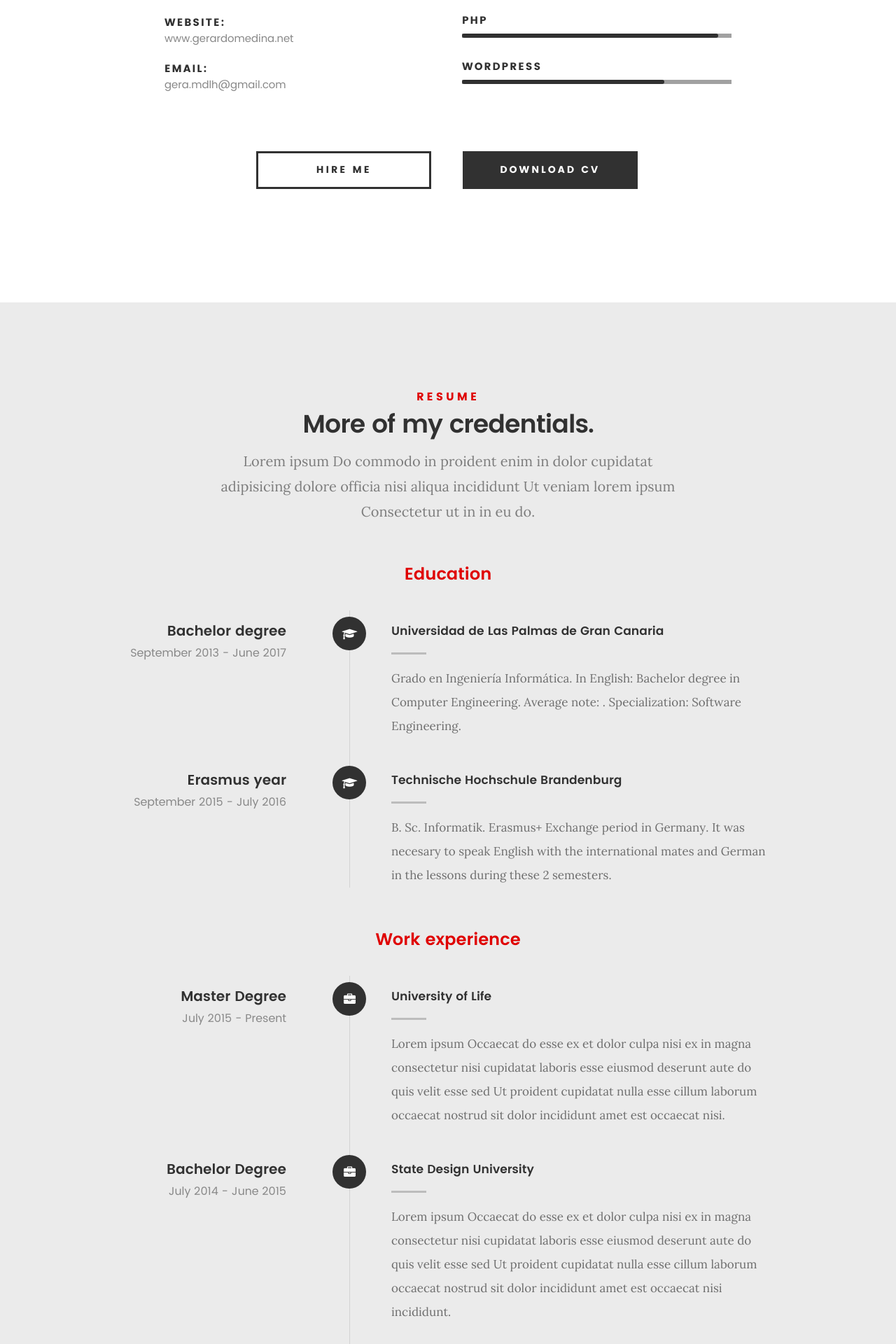
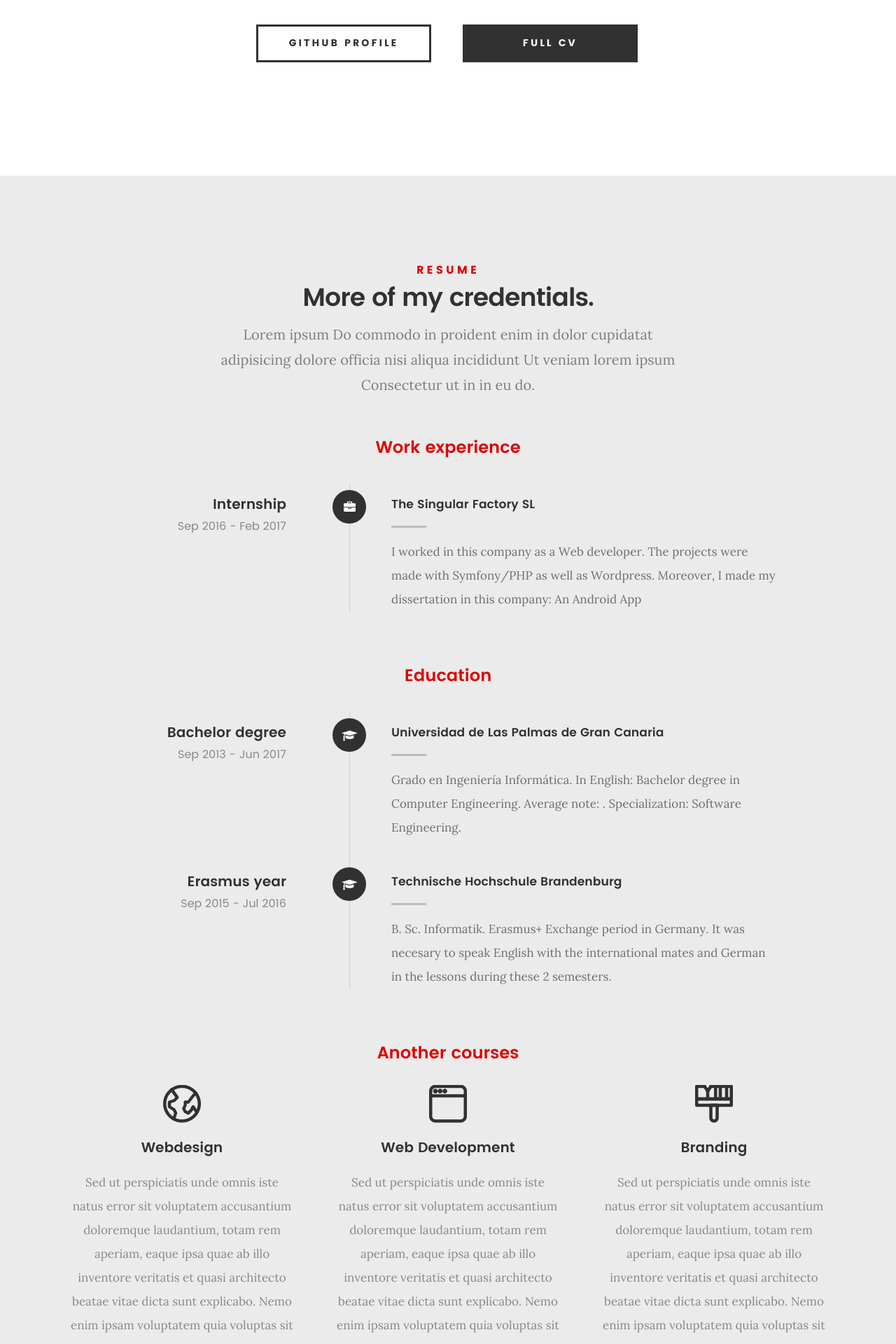
Before and after one commit to gerasp/gerasp.github.io, a PHP site: page / in a window 1280 px wide. Shown: the part 1560-3480 px from the top of the page at 70% size. Run offline with PHP 8.4, Linux system fonts and the light colour scheme; some web fonts are replaced.

Commit message:
Add carousel

```diff
--- a/css/main.css
+++ b/css/main.css
@@ -2127,7 +2127,8 @@ header .logo a {
 	max-width: 1200px;
 }
 .services-list {
-	margin-top: 1.2rem;
+	margin-top: 6rem;
+	width: 70%;
 	text-align: center;
 }
 .services-list .service {
@@ -2140,13 +2141,19 @@ header .logo a {
 }
 .services-list .icon i {
 	font-size: 5.4rem;
-	color: #DF0101;
+	color: #313131;
+;
 }
 .services-list h3 {
 	color: #FFFFFF;
 }
 .services-list .desc {
-	color: rgba(255, 255, 255, 0.6);
+	color: #888888;
+}
+
+.service-content > h3{
+	color: #313131;
+
 }
 
 /* pagination */
@@ -2165,7 +2172,7 @@ header .logo a {
 	margin: 1.2rem .8rem 0 .8rem;
 	border-radius: 50%;
 	display: inline-block;
-	background: #FFFFFF;
+	background: #313131;
 }
 .owl-theme .owl-controls .owl-page.active span {
 	background: #DF0101;
--- a/index.html
+++ b/index.html
@@ -54,11 +54,20 @@
                     <i class="fa fa-globe"></i> Change language <i class="fa fa-angle-down"></i>
                 </a>
                 <ul class="dropdown-menu">
-                    <li><a href="#" class="change-lang change-lang-es" onclick=""><img class="flag" height="24px" width="24px" src="images/icons/es.png" alt="es"/>
+                    <li><a href="#" class="change-lang change-lang-es" onclick=""><img class="flag" height="24px"
+                                                                                       width="24px"
+                                                                                       src="images/icons/es.png"
+                                                                                       alt="es"/>
                         Spanish</a></li>
-                    <li><a href="#" class="change-lang change-lang-en" onclick=""><img class="flag" height="24px" width="24px" src="images/icons/en.png" alt="en"/>
+                    <li><a href="#" class="change-lang change-lang-en" onclick=""><img class="flag" height="24px"
+                                                                                       width="24px"
+                                                                                       src="images/icons/en.png"
+                                                                                       alt="en"/>
                         English</a></li>
-                    <li><a href="#" class="change-lang change-lang-de" onclick=""><img class="flag" height="24px" width="24px" src="images/icons/de.png" alt="de"/>
+                    <li><a href="#" class="change-lang change-lang-de" onclick=""><img class="flag" height="24px"
+                                                                                       width="24px"
+                                                                                       src="images/icons/de.png"
+                                                                                       alt="de"/>
                         German</a></li>
                 </ul>
             </div>
@@ -75,10 +84,10 @@
                     <a class="page-scroll" href="#about">About</a>
                 </li>
                 <li>
-                    <a class="page-scroll" href="#resume" >Resume</a>
+                    <a class="page-scroll" href="#resume">Resume</a>
                 </li>
                 <li>
-                    <a class="page-scroll" href="#contact" >Contact</a>
+                    <a class="page-scroll" href="#contact">Contact</a>
                 </li>
             </ul>
         </div>
@@ -99,15 +108,15 @@
 
             <div class="col-twelve">
 
-                <h5 >Welcome to my website</h5>
+                <h5>Welcome to my website</h5>
                 <h1>Gerardo Medina</h1>
 
                 <p class="intro-position">
-                    <span >Web developer</span>
-                    <span >Software engineer</span>
+                    <span>Web developer</span>
+                    <span>Software engineer</span>
                 </p>
 
-                <a class="button stroke smoothscroll" href="#about" title="" >About me</a>
+                <a class="button stroke smoothscroll" href="#about" title="">About me</a>
 
             </div>
 
@@ -125,14 +134,14 @@
     <div class="row section-intro">
         <div class="col-twelve">
 
-            <h5 >About</h5>
-            <h1 >Let me introduce myself.</h1>
+            <h5>About</h5>
+            <h1>Let me introduce myself.</h1>
 
             <div class="intro-info">
 
                 <img src="images/profile-pic.jpg" alt="Profile Picture">
 
-                <p class="lead" >I'm a guy</p>
+                <p class="lead">I'm a guy</p>
             </div>
 
         </div>
@@ -141,26 +150,21 @@
     <div class="row about-content">
 
         <div class="col-six tab-full">
-
-            <h3 >Profile</h3>
-            <p>Lorem ipsum Qui veniam ut consequat ex ullamco nulla in non ut esse in magna sint minim officia
-                consectetur nisi commodo ea magna pariatur nisi cillum.</p>
-
             <ul class="info-list">
                 <li>
-                    <strong >Fullname:</strong>
+                    <strong>Fullname:</strong>
                     <span>Gerardo Medina Déniz</span>
                 </li>
                 <li>
-                    <strong >Birth Date:</strong>
-                    <span >November 17, 1995</span>
+                    <strong>Birth Date:</strong>
+                    <span>November 17, 1995</span>
                 </li>
                 <li>
-                    <strong >Birth Place:</strong>
-                    <span >Las Palmas, Spain</span>
+                    <strong>Birth Place:</strong>
+                    <span>Las Palmas, Spain</span>
                 </li>
                 <li>
-                    <strong >Website:</strong>
+                    <strong>Website:</strong>
                     <span>www.gerardomedina.net</span>
                 </li>
                 <li>
@@ -173,11 +177,6 @@
         </div>
 
         <div class="col-six tab-full">
-
-            <h3 >Skills</h3>
-            <p>Lorem ipsum Qui veniam ut consequat ex ullamco nulla in non ut esse in magna sint minim officia
-                consectetur nisi commodo ea magna pariatur nisi cillum.</p>
-
             <ul class="skill-bars">
                 <li>
                     <div class="progress percent90"><span>90%</span></div>
@@ -208,8 +207,8 @@
 
     <div class="row button-section">
         <div class="col-twelve">
-            <a href="#contact" title="Hire Me" class="button stroke smoothscroll">Hire Me</a>
-            <a href="#" title="Download CV" class="button button-primary">Download CV</a>
+            <a href="https://github.com/gerasp" title="Hire Me" class="button stroke smoothscroll">GitHub profile</a>
+            <a href="#" title="Download CV" class="button button-primary">Full CV</a>
         </div>
     </div>
 
@@ -223,7 +222,7 @@
     <div class="row section-intro">
         <div class="col-twelve">
 
-            <h5 >Resume</h5>
+            <h5>Resume</h5>
             <h1>More of my credentials.</h1>
 
             <p class="lead">Lorem ipsum Do commodo in proident enim in dolor cupidatat adipisicing dolore officia nisi
@@ -232,6 +231,45 @@
         </div>
     </div> <!-- /section-intro-->
 
+
+    <div class="row resume-timeline">
+
+        <div class="col-twelve resume-header">
+
+            <h2>Work experience</h2>
+
+        </div> <!-- /resume-header -->
+
+        <div class="col-twelve">
+
+            <div class="timeline-wrap">
+
+                <div class="timeline-block">
+
+                    <div class="timeline-ico">
+                        <i class="fa fa-briefcase"></i>
+                    </div>
+
+                    <div class="timeline-header">
+                        <h3>Internship</h3>
+                        <p>Sep 2016 - Feb 2017</p>
+                    </div>
+
+                    <div class="timeline-content">
+                        <h4>The Singular Factory SL</h4>
+                        <p>I worked in this company as a Web developer. The projects were made with Symfony/PHP as well
+                            as Wordpress.
+                            Moreover, I made my dissertation in this company: An Android App</p>
+                    </div>
+
+                </div> <!-- /timeline-block -->
+
+            </div> <!-- /timeline-wrap -->
+
+        </div> <!-- /col-twelve -->
+
+    </div> <!-- /resume-timeline -->
+    </br>
     <div class="row resume-timeline">
 
         <div class="col-twelve resume-header">
@@ -252,7 +290,7 @@
 
                     <div class="timeline-header">
                         <h3>Bachelor degree</h3>
-                        <p>September 2013 - June 2017</p>
+                        <p>Sep 2013 - Jun 2017</p>
                     </div>
 
                     <div class="timeline-content">
@@ -271,12 +309,13 @@
 
                     <div class="timeline-header">
                         <h3>Erasmus year</h3>
-                        <p>September 2015 - July 2016</p>
+                        <p>Sep 2015 - Jul 2016</p>
                     </div>
 
                     <div class="timeline-content">
                         <h4>Technische Hochschule Brandenburg</h4>
-                        <p>B. Sc. Informatik. Erasmus+ Exchange period in Germany. It was necesary to speak English with the international mates and German in the lessons during these 2 semesters.</p>
+                        <p>B. Sc. Informatik. Erasmus+ Exchange period in Germany. It was necesary to speak English with
+                            the international mates and German in the lessons during these 2 semesters.</p>
                     </div>
 
                 </div> <!-- /timeline-block -->
@@ -286,86 +325,86 @@
         </div> <!-- /col-twelve -->
 
     </div> <!-- /resume-timeline -->
-
-    <div class="row resume-timeline">
-
+    </br>
+    <div class="row">
         <div class="col-twelve resume-header">
 
-            <h2>Work experience</h2>
+            <h2>Another courses</h2>
 
         </div> <!-- /resume-header -->
 
-        <div class="col-twelve">
+        <div id="owl-slider" class="owl-carousel services-list">
 
-            <div class="timeline-wrap">
 
-                <div class="timeline-block">
-
-                    <div class="timeline-ico">
-                        <i class="fa fa-briefcase"></i>
+            <div class="service">
+                <span class="icon"><i class="icon-earth"></i></span>
+                <div class="service-content">
+                    <h3>Webdesign</h3>
+                    <p class="desc">Sed ut perspiciatis unde omnis iste natus error sit voluptatem accusantium
+                        doloremque laudantium, totam rem aperiam, eaque ipsa quae ab illo inventore veritatis et quasi
+                        architecto beatae vitae dicta sunt explicabo. Nemo enim ipsam voluptatem quia voluptas sit
+                        aspernatur aut odit aut fugit.
+                    </p>
                 </div>
-
-                    <div class="timeline-header">
-                        <h3>Master Degree</h3>
-                        <p>July 2015 - Present</p>
+            </div> <!-- /service -->
+            <div class="service">
+                <span class="icon"><i class="icon-window"></i></span>
+                <div class="service-content">
+                    <h3>Web Development</h3>
+                    <p class="desc">Sed ut perspiciatis unde omnis iste natus error sit voluptatem accusantium
+                        doloremque laudantium, totam rem aperiam, eaque ipsa quae ab illo inventore veritatis et quasi
+                        architecto beatae vitae dicta sunt explicabo. Nemo enim ipsam voluptatem quia voluptas sit
+                        aspernatur aut odit aut fugit.
+                    </p>
                 </div>
-
-                    <div class="timeline-content">
-                        <h4>University of Life</h4>
-                        <p>Lorem ipsum Occaecat do esse ex et dolor culpa nisi ex in magna consectetur nisi cupidatat
-                            laboris esse eiusmod deserunt aute do quis velit esse sed Ut proident cupidatat nulla esse
-                            cillum laborum occaecat nostrud sit dolor incididunt amet est occaecat nisi.</p>
+            </div> <!-- /service -->
+            <div class="service">
+                <span class="icon"><i class="icon-paint-brush"></i></span>
+                <div class="service-content">
+                    <h3>Branding</h3>
+                    <p class="desc">Sed ut perspiciatis unde omnis iste natus error sit voluptatem accusantium
+                        doloremque laudantium, totam rem aperiam, eaque ipsa quae ab illo inventore veritatis et quasi
+                        architecto beatae vitae dicta sunt explicabo. Nemo enim ipsam voluptatem quia voluptas sit
+                        aspernatur aut odit aut fugit.
+                    </p>
                 </div>
-
-                </div> <!-- /timeline-block -->
-
-                <div class="timeline-block">
-
-                    <div class="timeline-ico">
-                        <i class="fa fa-briefcase"></i>
+            </div> <!-- /service -->
+            <div class="service">
+                <span class="icon"><i class="icon-toggles"></i></span>
+                <div class="service-content">
+                    <h3>UI/UX Design</h3>
+                    <p class="desc">Sed ut perspiciatis unde omnis iste natus error sit voluptatem accusantium
+                        doloremque laudantium, totam rem aperiam, eaque ipsa quae ab illo inventore veritatis et quasi
+                        architecto beatae vitae dicta sunt explicabo. Nemo enim ipsam voluptatem quia voluptas sit
+                        aspernatur aut odit aut fugit.
+                    </p>
                 </div>
-
-                    <div class="timeline-header">
-                        <h3>Bachelor Degree</h3>
-                        <p>July 2014 - June 2015</p>
+            </div> <!-- /service -->
+            <div class="service">
+                <span class="icon"><i class="icon-image"></i></span>
+                <div class="service-content">
+                    <h3>Graphics Design</h3>
+                    <p class="desc">Sed ut perspiciatis unde omnis iste natus error sit voluptatem accusantium
+                        doloremque laudantium, totam rem aperiam, eaque ipsa quae ab illo inventore veritatis et quasi
+                        architecto beatae vitae dicta sunt explicabo. Nemo enim ipsam voluptatem quia voluptas sit
+                        aspernatur aut odit aut fugit.
+                    </p>
                 </div>
-
-                    <div class="timeline-content">
-                        <h4>State Design University</h4>
-                        <p>Lorem ipsum Occaecat do esse ex et dolor culpa nisi ex in magna consectetur nisi cupidatat
-                            laboris esse eiusmod deserunt aute do quis velit esse sed Ut proident cupidatat nulla esse
-                            cillum laborum occaecat nostrud sit dolor incididunt amet est occaecat nisi incididunt.</p>
+            </div> <!-- /service -->
+            <div class="service">
+                <span class="icon"><i class="icon-chat"></i></span>
+                <div class="service-content">
+                    <h3>Consultancy</h3>
+                    <p class="desc">Sed ut perspiciatis unde omnis iste natus error sit voluptatem accusantium
+                        doloremque laudantium, totam rem aperiam, eaque ipsa quae ab illo inventore veritatis et quasi
+                        architecto beatae vitae dicta sunt explicabo. Nemo enim ipsam voluptatem quia voluptas sit
+                        aspernatur aut odit aut fugit.
+                    </p>
                 </div>
-
-                </div> <!-- /timeline-block -->
-
-                <div class="timeline-block">
-
-                    <div class="timeline-ico">
-                        <i class="fa fa-briefcase"></i>
+            </div> <!-- /service -->
+        </div> <!-- /courses-list -->
     </div>
-
-                    <div class="timeline-header">
-                        <h3>Bachelor Degree</h3>
-                        <p>May 2013 - June 2014</p>
-                    </div>
-
-                    <div class="timeline-content">
-                        <h4>Design College</h4>
-                        <p>Lorem ipsum Occaecat do esse ex et dolor culpa nisi ex in magna consectetur nisi cupidatat
-                            laboris esse eiusmod deserunt aute do quis velit esse sed Ut proident cupidatat nulla esse
-                            cillum laborum occaecat nostrud sit dolor incididunt amet est occaecat nisi incididunt.</p>
-                    </div>
-
-                </div> <!-- /timeline-block -->
-
-            </div> <!-- /timeline-wrap -->
-
-        </div> <!-- /col-twelve -->
-
-    </div> <!-- /resume-timeline -->
-
-</section> <!-- /features -->
+</section> <!-- /resume -->
 
 <!-- contact
 ================================================== -->
@@ -427,7 +466,8 @@
                 <li><a href="https://es.linkedin.com/in/gerardo-medina-561916128
 "><i class="fa fa-linkedin"></i></a></li>
                 <li><a href="https://github.com/gerasp"><i class="fa fa-github"></i></a></li>
-                <li><a href="https://www.youtube.com/channel/UCKrGmIp9pDrBnER8uHjnszA"><i class="fa fa-youtube"></i></a></li>
+                <li><a href="https://www.youtube.com/channel/UCKrGmIp9pDrBnER8uHjnszA"><i class="fa fa-youtube"></i></a>
+                </li>
             </ul>
 
         </div>
--- a/js/lang/es.json
+++ b/js/lang/es.json
@@ -11,16 +11,14 @@
 		"Software engineer":"Ingeniero de software",
 		"About me":"Sobre mí",
 		"About":"Sobre mí",
-		"Let me introduce myself":"Permíteme presentarme",
+		"Let me introduce myself.":"Permíteme presentarme.",
 		"I'm a guy":"hola soy un chico",
-		"Profile":"Perfil",
 		"Fullname:":"Nombre completo:",
 		"Birth Date:":"Fecha de nacimiento:",
 		"November 17, 1995":"17 de noviembre de 1995",
 		"Birth Place:":"Lugar de nacimiento:",
 		"Las Palmas, Spain":"Las Palmas, España",
 		"Website:":"Sitio web:",
-		"Skills:":"Habilidades:"
 
 	}
 }
```
Lines whose indentation alone changed are shown as unchanged.
